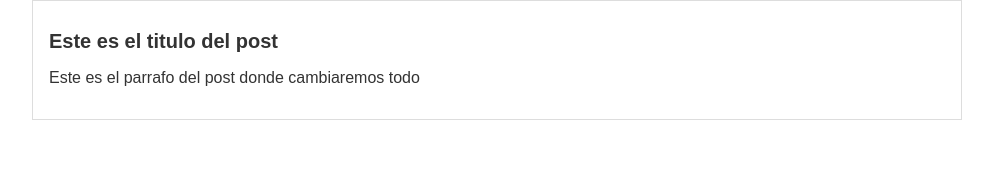
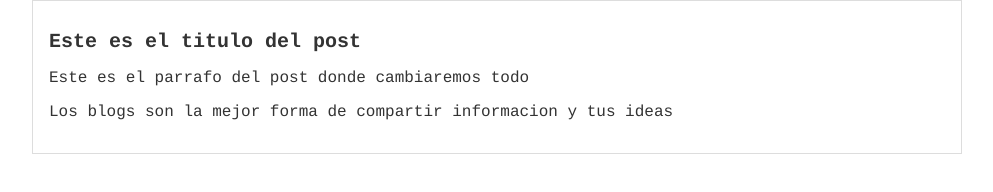
Before and after one commit to carlosjacomi/Hyperblog, a plain HTML site: page index.html in a window 1280 px wide. Shown: the whole page, without its empty margins (143-1136 px from the left). Drawn offline with Linux system fonts and the light colour scheme.

Commit message:
Cambios en master agregando parrafo y cambiando font a courier

```diff
--- a/css/estilo.css
+++ b/css/estilo.css
@@ -2,7 +2,7 @@ body
 {
 	color: #333;
 	text-align: center;
-	font-family: "Arial";
+	font-family: "Courier";
 	font-size: 16px;
 	margin: 0;
 	padding: 0;
--- a/index.html
+++ b/index.html
@@ -11,6 +11,7 @@
 		<div id="post">
 			<h1>Este es el titulo del post</h1>
 			<p>Este es el parrafo del post donde cambiaremos todo</p>
+			<p>Los blogs son la mejor forma de compartir informacion y tus ideas</p>
 		</div>
 	</div>
 </body>
```
